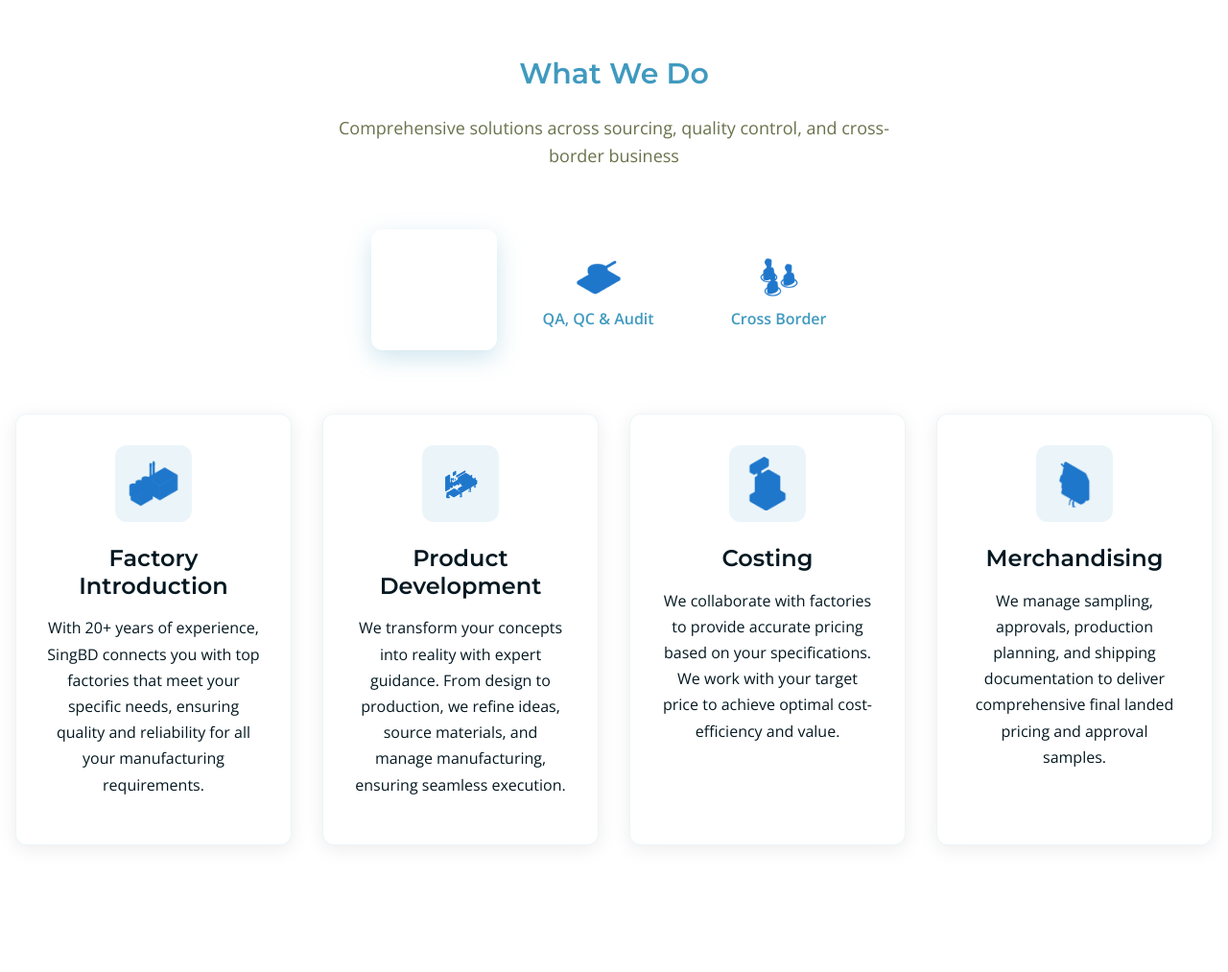
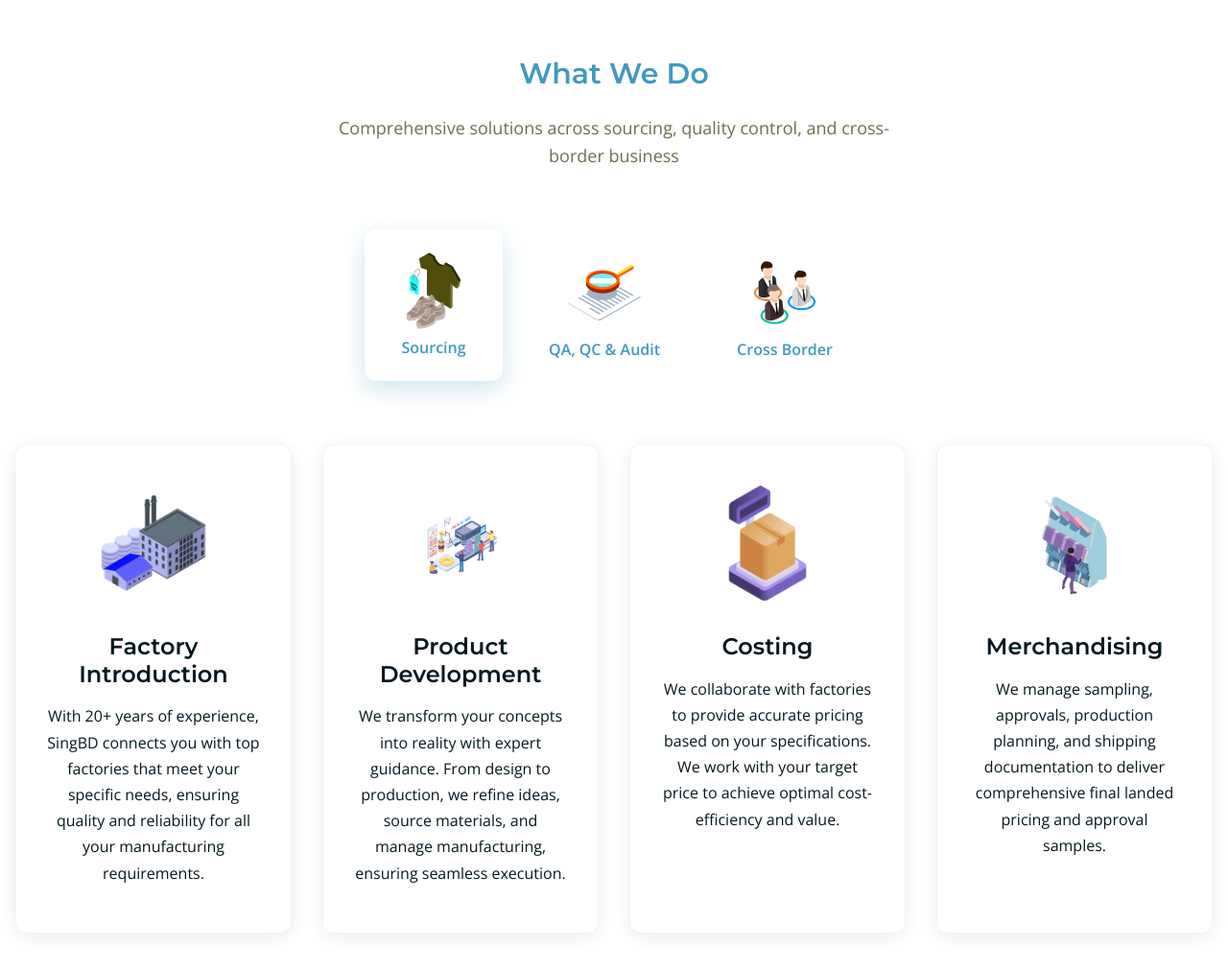
Before and after one commit to ArefinAlter/singbd-static-site, a PHP site: page / in a window 1280 px wide. Shown: the part 2599-3612 px from the top of the page at 96% size. Run offline with PHP 8.4, Linux system fonts and the light colour scheme; some libraries are stand-ins or nearby versions.

Commit message:
Services Right

```diff
--- a/css/style.css
+++ b/css/style.css
@@ -1303,13 +1303,17 @@
     box-shadow: 0 8px 25px rgba(64, 154, 191, 0.25);
 }
 
+.what-we-do__tab--active .what-we-do__tab-icon {
+    filter: brightness(0) invert(1);
+    transform: scale(1.1);
+}
+
 .what-we-do__tab-icon {
-    width: 40px;
-    height: 40px;
+    width: 60px;
+    height: 60px;
     object-fit: contain;
     margin-bottom: var(--spacing-sm);
     transition: all 0.3s cubic-bezier(0.4, 0, 0.2, 1);
-    filter: brightness(0) saturate(100%) invert(32%) sepia(85%) saturate(1074%) hue-rotate(184deg) brightness(99%) contrast(89%);
 }
 
 .what-we-do__tab:hover .what-we-do__tab-icon {
@@ -1341,10 +1345,9 @@
 }
 
 .what-we-do__tab-icon {
-    width: 48px;
-    height: 48px;
+    width: 80px;
+    height: 80px;
     object-fit: contain;
-    filter: brightness(0) saturate(100%) invert(32%) sepia(85%) saturate(1074%) hue-rotate(184deg) brightness(99%) contrast(89%);
     transition: all 0.4s cubic-bezier(0.4, 0, 0.2, 1);
     transform: scale(1);
 }
@@ -1354,7 +1357,6 @@
 }
 
 .what-we-do__tab--active .what-we-do__tab-icon {
-    filter: brightness(0) saturate(100%) invert(100%);
     transform: scale(1.1);
 }
 
@@ -1366,7 +1368,7 @@
 }
 
 .what-we-do__tab--active span {
-    color: white;
+    color: var(--primary-color);
 }
 
 /* Tab Content */
@@ -1467,14 +1469,12 @@
 }
 
 .what-we-do__card-icon {
-    width: 80px;
-    height: 80px;
+    width: 140px;
+    height: 140px;
     margin: 0 auto var(--spacing-lg);
     display: flex;
     align-items: center;
     justify-content: center;
-    background: rgba(64, 154, 191, 0.1);
-    border-radius: var(--border-radius-lg);
     transition: all 0.5s cubic-bezier(0.4, 0, 0.2, 1);
     transform: scale(1);
     position: relative;
@@ -1491,14 +1491,12 @@
     background: linear-gradient(135deg, var(--primary-color), var(--secondary-color));
     opacity: 0;
     transition: opacity 0.5s cubic-bezier(0.4, 0, 0.2, 1);
-    border-radius: var(--border-radius-lg);
 }
 
 .what-we-do__card-icon img {
-    width: 56px;
-    height: 56px;
+    width: 120px;
+    height: 120px;
     object-fit: contain;
-    filter: brightness(0) saturate(100%) invert(32%) sepia(85%) saturate(1074%) hue-rotate(184deg) brightness(99%) contrast(89%);
     transition: all 0.5s cubic-bezier(0.4, 0, 0.2, 1);
     position: relative;
     z-index: 2;
@@ -1515,7 +1513,6 @@
 }
 
 .what-we-do__card:hover .what-we-do__card-icon img {
-    filter: brightness(0) saturate(100%) invert(100%);
     transform: scale(1.1) rotate(-5deg);
 }
 
```
